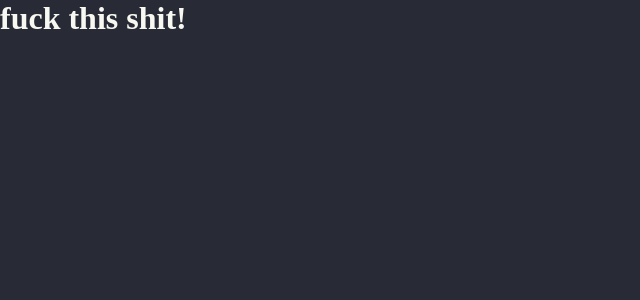
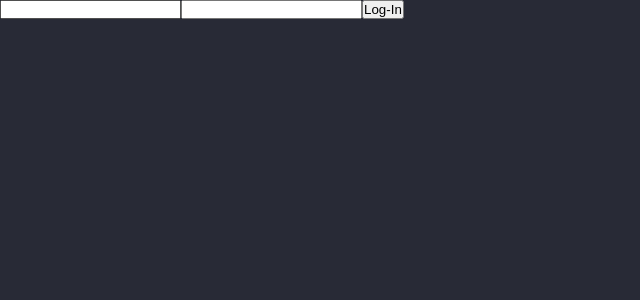
Before and after one commit to supreMe7492/blog-author, a React (Vite) app: page / in a window 1280 px wide. Shown: the top 300 px of the page, without its empty margins (0-640 px from the left). Built offline with nearby package versions, Linux system fonts and the light colour scheme.

Commit message:
added routes

```diff
--- a/package.json
+++ b/package.json
@@ -11,7 +11,9 @@
   },
   "dependencies": {
     "react": "^19.2.4",
-    "react-dom": "^19.2.4"
+    "react-dom": "^19.2.4",
+    "react-router": "^7.14.0",
+    "react-router-dom": "^7.14.0"
   },
   "devDependencies": {
     "@eslint/js": "^9.39.4",
--- a/src/components/App.jsx
+++ b/src/components/App.jsx
@@ -1,10 +1,10 @@
 import "../styles/App.css"
-
+import LoginForm from './Login'
 function App() {
 
   return (
     <>
-    <h1>fuck this shit!</h1>
+    <LoginForm />
     </>
   )
 }
--- /dev/null
+++ b/src/components/Login.jsx
@@ -0,0 +1,22 @@
+import { useState} from "react";
+import {logUser} from './services/Auth'
+
+function LoginForm(){
+    const [name, setName] = useState('');
+    const [password,setPassword] = useState('');
+
+   async function handleSubmit(e){
+    e.preventDefault();
+    const data = {name,password}
+    await logUser(data);
+  }
+
+
+    return <form onSubmit={handleSubmit}>
+          <input type="text" name="username" id="usrname" onChange={(e)=>{setName(e.target.value)}}/>
+          <input type="password" name="password" id="pswd" onChange={(e)=>{setPassword(e.target.value)}}/>
+          <button type="submit">Log-In</button>
+    </form>
+}
+
+export default LoginForm
--- /dev/null
+++ b/src/components/services/Auth.jsx
@@ -0,0 +1,19 @@
+async function logUser(userdata) {
+  const data = await fetch('http://localhost:3000/login',{
+    method: 'POST',
+    headers:{
+        'Content-Type' : 'application/json',
+    },
+    body: JSON.stringify(userdata)
+  })
+
+  if (!data.ok) {
+    throw new Error(`HTTP ${data.status}: Failed to login`);
+  }
+
+  const response = await data.json();
+  localStorage.setItem("token",`${response.token}`)
+
+}
+
+export {logUser}
--- a/src/main.jsx
+++ b/src/main.jsx
@@ -2,9 +2,15 @@ import { StrictMode } from 'react'
 import { createRoot } from 'react-dom/client'
 import './styles/index.css'
 import App from './components/App.jsx'
+import { BrowserRouter,Route,Routes } from "react-router-dom";
 
 createRoot(document.getElementById('root')).render(
   <StrictMode>
-    <App />
-  </StrictMode>,
+     <BrowserRouter>
+        <Routes>
+      <Route path="/" element={<App />} />
+    </Routes>
+
+  </BrowserRouter>
+  </StrictMode>
 )
```
Also changed, not shown: 1 other file (tests, documents, lock files or other folders).
